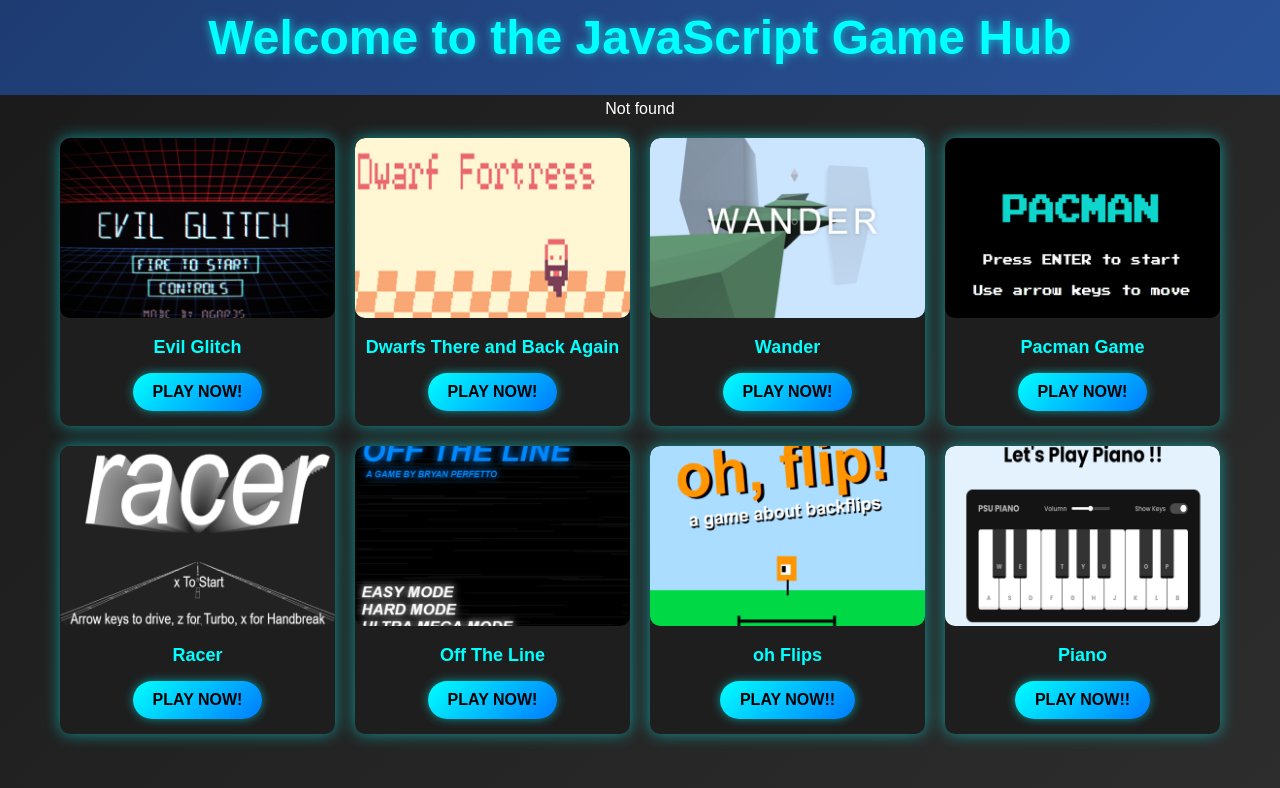
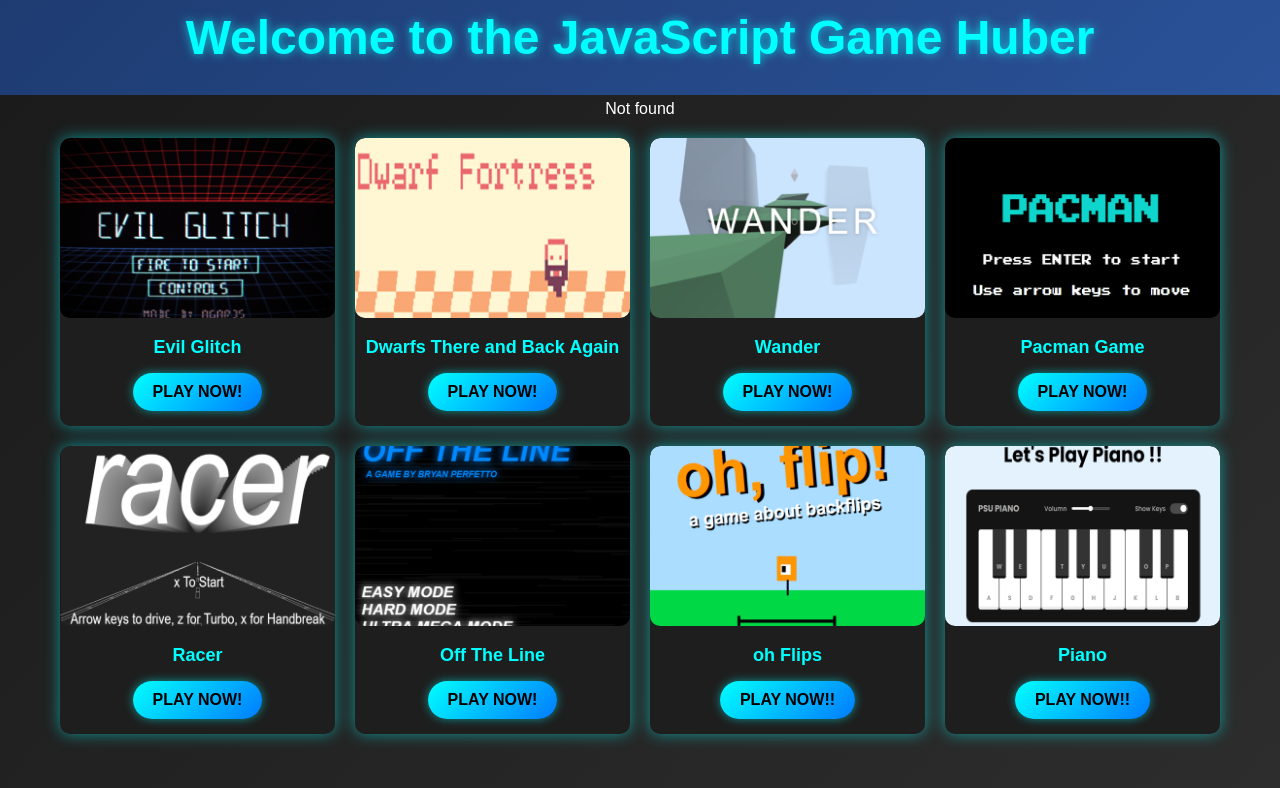
Before and after one commit to sanpipop/GameWebPJ, a plain HTML site: page index.html in a window 1280 px wide. Drawn offline with Linux system fonts and the light colour scheme; no server answers.

Commit message:
testtttt

```diff
--- a/index.html
+++ b/index.html
@@ -8,7 +8,7 @@
 </head>
 <body>
     <header>
-        <h1>Welcome to the JavaScript Game Hub</h1>
+        <h1>Welcome to the JavaScript Game Huber</h1>
     </header>
     <div id="vm-info"></div>
     <script>
```
